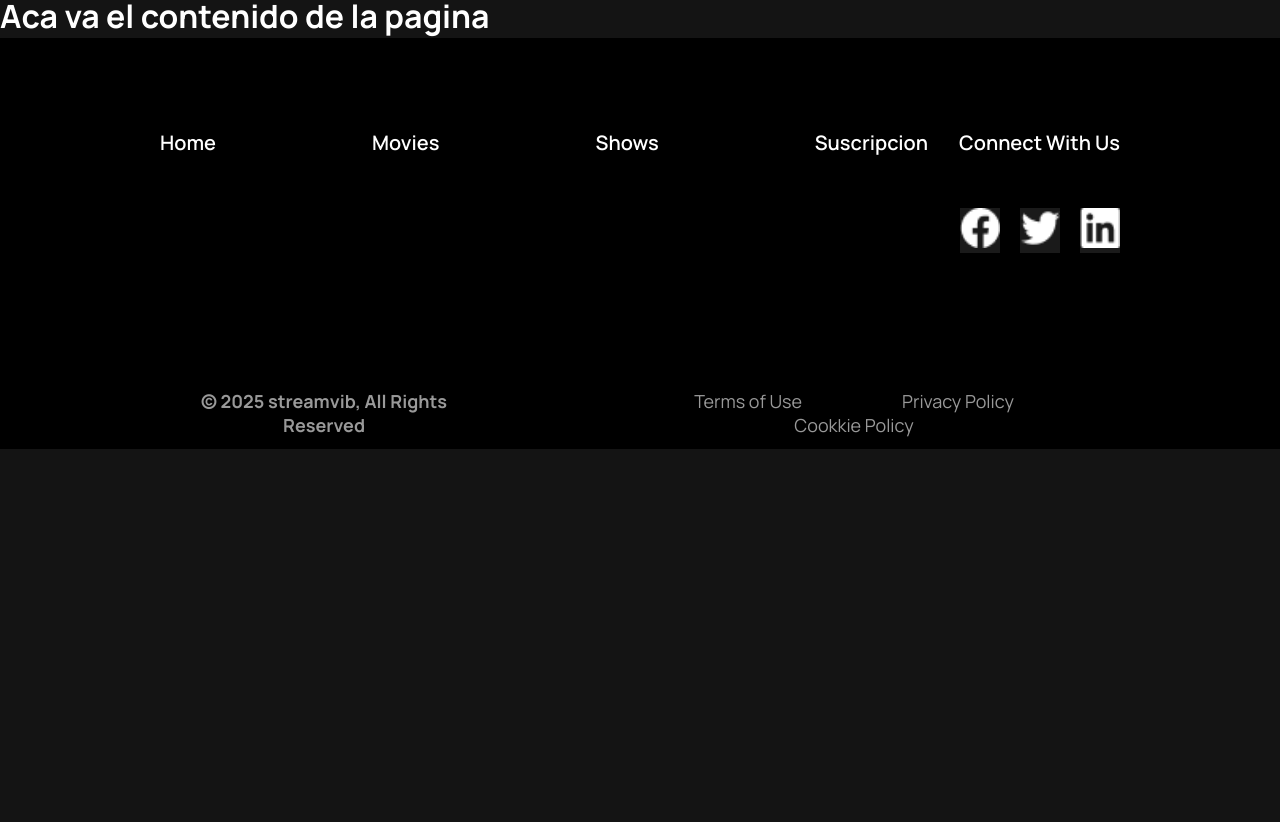
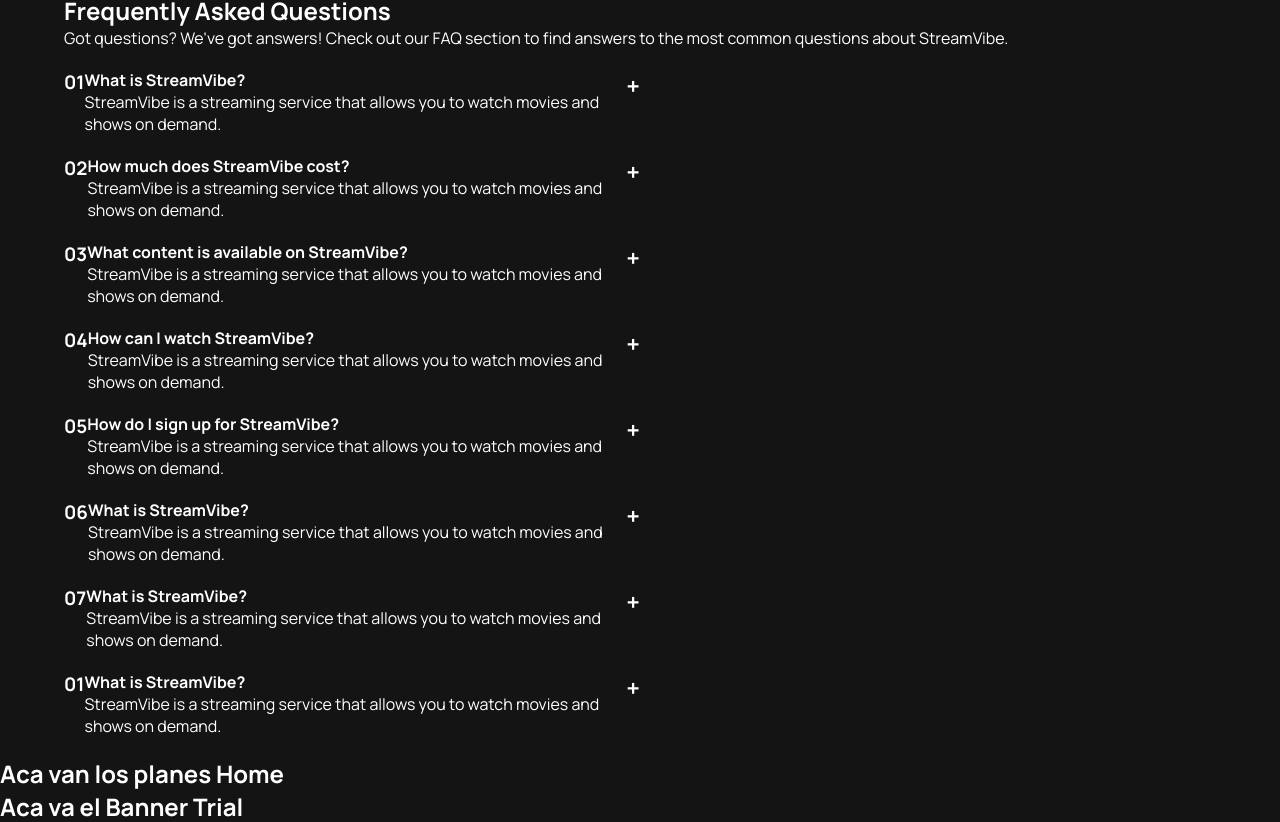
Before and after one commit to angelacba86/the_room_cibertec, a React (Vite) app in the folder the_room_project/: page / in a window 1280 px wide. Shown: the part 1098-1920 px from the top of the page. Before the commit the page ends 1547 px from the top, so only its background shows below. Built offline with nearby package versions, Linux system fonts and the light colour scheme.

Commit message:
Modulos faltantes para home

```diff
--- /dev/null
+++ b/the_room_project/src/Modulos/BannerTrial.jsx
@@ -0,0 +1,8 @@
+function BannerTrial() {
+  return (
+    <>
+      <h2>Aca va el Banner Trial</h2>
+    </>
+  );
+}
+export default BannerTrial;
--- /dev/null
+++ b/the_room_project/src/Modulos/PlanesHome.jsx
@@ -0,0 +1,8 @@
+function PlanesHome(){
+    return(
+        <>
+        <h2>Aca van los planes Home</h2>
+        </>
+    )
+}
+export default PlanesHome
--- /dev/null
+++ b/the_room_project/src/Modulos/PreguntasHome.css
@@ -0,0 +1,12 @@
+/* .contenedor{
+
+} */
+.preguntas-contenedor{
+    width: 100%;
+}
+.pregunta{
+    width: 50%;
+    display:flex;
+    margin:20px 0;
+
+}
--- /dev/null
+++ b/the_room_project/src/Modulos/PreguntasHome.jsx
@@ -0,0 +1,128 @@
+import "./PreguntasHome.css";
+function PreguntasHome() {
+  return (
+    <>
+      <div className="contenedor">
+        <h2>Frequently Asked Questions</h2>
+        <p>
+          Got questions? We've got answers! Check out our FAQ section to find
+          answers to the most common questions about StreamVibe.
+        </p>
+        <div className="preguntas-contenedor">
+          <div className="pregunta">
+            <h3>01</h3>
+            <div>
+              <h4>What is StreamVibe?</h4>
+              <p>
+                StreamVibe is a streaming service that allows you to watch
+                movies and shows on demand.
+              </p>
+            </div>
+
+            <div>
+              <h2>+</h2>
+            </div>
+          </div>
+          <div className="pregunta">
+            <h3>02</h3>
+            <div>
+              <h4>How much does StreamVibe cost?</h4>
+              <p>
+                StreamVibe is a streaming service that allows you to watch
+                movies and shows on demand.
+              </p>
+            </div>
+
+            <div>
+              <h2>+</h2>
+            </div>
+          </div>
+          <div className="pregunta">
+            <h3>03</h3>
+            <div>
+              <h4>What content is available on StreamVibe?</h4>
+              <p>
+                StreamVibe is a streaming service that allows you to watch
+                movies and shows on demand.
+              </p>
+            </div>
+            <div>
+              <h2>+</h2>
+            </div>
+          </div>
+          <div className="pregunta">
+            <h3>04</h3>
+            <div>
+              <h4>How can I watch StreamVibe?</h4>
+              <p>
+                StreamVibe is a streaming service that allows you to watch
+                movies and shows on demand.
+              </p>
+            </div>
+
+            <div>
+              <h2>+</h2>
+            </div>
+          </div>
+          <div className="pregunta">
+            <h3>05</h3>
+            <div>
+              <h4>How do I sign up for StreamVibe?</h4>
+              <p>
+                StreamVibe is a streaming service that allows you to watch
+                movies and shows on demand.
+              </p>
+            </div>
+
+            <div>
+              <h2>+</h2>
+            </div>
+          </div>
+          <div className="pregunta">
+            <h3>06</h3>
+            <div>
+              <h4>What is StreamVibe?</h4>
+              <p>
+                StreamVibe is a streaming service that allows you to watch
+                movies and shows on demand.
+              </p>
+            </div>
+
+            <div>
+              <h2>+</h2>
+            </div>
+          </div>
+          <div className="pregunta">
+            <h3>07</h3>
+            <div>
+              <h4>What is StreamVibe?</h4>
+              <p>
+                StreamVibe is a streaming service that allows you to watch
+                movies and shows on demand.
+              </p>
+            </div>
+
+            <div>
+              <h2>+</h2>
+            </div>
+          </div>
+          <div className="pregunta">
+            <h3>01</h3>
+            <div>
+              <h4>What is StreamVibe?</h4>
+              <p>
+                StreamVibe is a streaming service that allows you to watch
+                movies and shows on demand.
+              </p>
+            </div>
+
+            <div>
+              <h2>+</h2>
+            </div>
+          </div>
+        </div>
+      </div>
+    </>
+  );
+}
+export default PreguntasHome;
--- a/the_room_project/src/Paginas/Home.jsx
+++ b/the_room_project/src/Paginas/Home.jsx
@@ -1,11 +1,16 @@
 import Banner from "../Modulos/Banner"
 import Footer from "../Modulos/Footer"
+import PreguntasHome from "../Modulos/PreguntasHome"
+import PlanesHome from "../Modulos/PlanesHome"
+import BannerTrial from "../Modulos/BannerTrial"
 function Home(){
     return(
         <>
         <Banner></Banner>
         <main>
-            <h1>Aca va el contenido de la pagina</h1>
+            <PreguntasHome></PreguntasHome>
+            <PlanesHome></PlanesHome>
+            <BannerTrial></BannerTrial>
         </main>
         <Footer></Footer>
         </>
```
